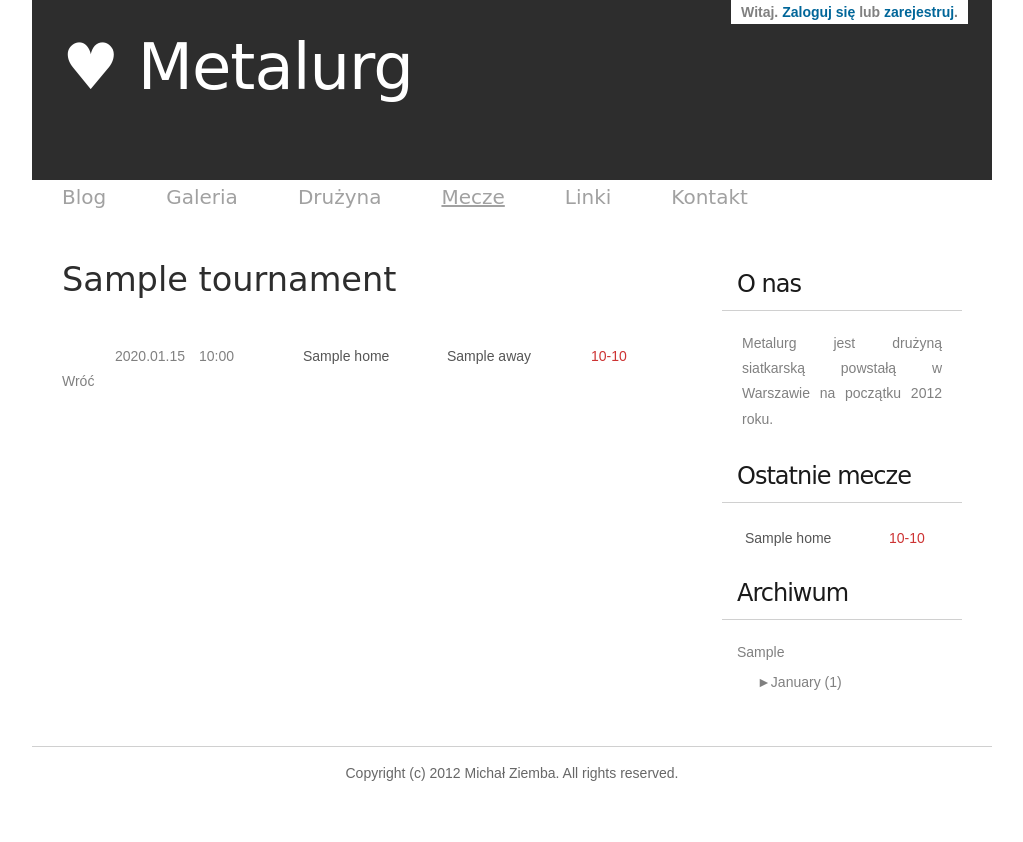
After one commit to mziemba/metalurgblog, a Django app: template blog/templates/fixtures/single.html in a window 1280 px wide. The commit adds this page. Shown: the whole page, without its empty margins (128-1151 px from the left). Run offline with Django 3.2, Linux system fonts and the light colour scheme; the template is opened without the code that fills it: most values are stand-ins (such as "Sample title", 1, 10 or a date in 2020); some web fonts are replaced.

Commit message:
Add showing fixtures

```diff
--- a/blog/admin.py
+++ b/blog/admin.py
@@ -8,9 +8,9 @@ __author__ = "M. Ziemba"
 __date__   = "2012-05-16, 23:04"
 
 from django.contrib import admin
-from models import User, Post, Game, Link
+from models import Post, Tournament, Fixture, Link
 
-admin.site.register(User)
 admin.site.register(Post)
-admin.site.register(Game)
+admin.site.register(Tournament)
+admin.site.register(Fixture)
 admin.site.register(Link)
--- a/blog/static/style.css
+++ b/blog/static/style.css
@@ -212,6 +212,10 @@ img.aligncenter {
   padding: 40px 30px 0px 30px;
 }
 
+h2.page-title {
+    padding-bottom: 40px;
+}
+
 /***************************************/
 /*               CONTENT               */
 /***************************************/
@@ -345,6 +349,58 @@ img.aligncenter {
     padding-bottom: 10px;
 }
 
+.go-back {
+    position: absolute;
+    bottom: 0px;
+}
+
+/***************************************/
+/*                LISTS                */
+/***************************************/
+
+ul.tournaments {
+    list-style-type: none;
+    padding: 0 0 5px 25px;
+}
+
+/***************************************/
+/*               TABLES                */
+/***************************************/
+
+table.results {
+    margin-left: 50px;
+}
+
+table.scores-sidebar {
+    margin-left: 20px;
+    margin-bottom: 15px;
+}
+
+tr.result {
+    height: 30px;
+}
+
+td.fixture-day {
+    width: 80px;
+}
+
+td.fixture-time {
+    width: 100px;
+}
+
+td.team-name {
+	color: #555555;
+    width: 140px;
+}
+
+td.score-won {
+    color: #8BA446;
+}
+
+td.score-lost {
+    color: #CD3333;
+}
+
 /***************************************/
 /*               SIDEBAR               */
 /***************************************/
--- a/blog/templates/blog.html
+++ b/blog/templates/blog.html
@@ -9,7 +9,7 @@
         <div class="post">
             <h2 class="title"><a href="/blog/{{post.id}}">{{ post.title }} </a></h2>
             <p class="meta">
-                Dodano przez: <a href="#">{{ post.owner.login }}</a> &nbsp;&bull;&nbsp; {{ post.created|date:"F j, Y" }} &nbsp;&bull;&nbsp;
+                Dodano przez: <a href="#">{{ post.owner.username }}</a> &nbsp;&bull;&nbsp; {{ post.created|date:"F j, Y" }} &nbsp;&bull;&nbsp;
                 {% get_comment_count for post as comment_count %}
                 <a href="/blog/{{post.id}}#post-comments" class="comments">Komentarze ({{ comment_count }})</a>
             </p>
--- /dev/null
+++ b/blog/templates/fixtures/single.html
@@ -0,0 +1,26 @@
+{% extends "index.html" %}
+
+{% block nav_fixtures %}current_page_item{% endblock %}
+
+{% block content %}
+
+    <h2 class="page-title">{{ tournament.name }}</h2>
+    <table class="results">
+	{% for fixture in tournament.fixture_set.all %}
+	    <tr class="result">
+	        <td class="fixture-day">{{ fixture.date|date:"Y.m.d" }}</td>
+	        <td class="fixture-time">{{ fixture.date|date:"H:i" }}</td>
+            <td class="team-name">{{ fixture.home }}</td>
+            <td class="team-name">{{ fixture.away }}</td>
+            <td {% if fixture.win %} class="score-won" {% else %} class="score-lost" {% endif %}>
+                {{ fixture.home_score }}-{{ fixture.away_score }}
+            </td>
+        </tr>
+	{% endfor %}
+	</table>
+
+	<div id="go-back">
+	    <a href="{% url tournaments_view %}">Wróć</a>
+	</div>
+
+{% endblock %}
--- a/blog/templates/index.html
+++ b/blog/templates/index.html
@@ -34,7 +34,7 @@
       <li class="{% block nav_home %}{% endblock %}"><a href="/blog">Blog</a></li>
       <li class="{% block nav_photos %}{% endblock %}"><a href="/photos">Galeria</a></li>
       <li class="{% block nav_team %}{% endblock %}"><a href="/team">Drużyna</a></li>
-      <li class="{% block nav_games %}{% endblock %}"><a href="/games">Mecze</a></li>
+      <li class="{% block nav_fixtures %}{% endblock %}"><a href="{% url tournaments_view %}">Mecze</a></li>
       <li class="{% block nav_links %}{% endblock %}"><a href="/links">Linki</a></li>
       <li class="{% block nav_contact %}{% endblock %}"><a href="/contact">Kontakt</a></li>
     </ul>
@@ -56,16 +56,27 @@
             </li>
             <li>
               <h2>Ostatnie mecze</h2>
-              <ul>
-              {% for game in recent_games %}
-                  <li>{{ game.home }} {{ game.home_score }}:{{ game.away_score }} {{ game.away }}</li>
+              <table class="scores-sidebar">
+              {% for fixture in recent_fixtures %}
+                  <tr>
+                      <td class="team-name">
+                          {% if fixture.home == 'Metalurg' %}
+                              {{ fixture.away }}
+                          {% else %}
+                              {{fixture.home}}
+                          {% endif %}
+                      </td>
+                      <td {% if fixture.win %} class="score-won" {% else %} class="score-lost" {% endif %}>
+                          {{ fixture.home_score }}-{{ fixture.away_score }}
+                      </td>
+                  </tr>
               {% endfor %}
-              </ul>
+              </table>
             </li>
             {% block archives %}
             <li>
               <h2>Archiwum</h2>
-                {% for event_year in list_events %}
+                {% for event_year in archive_posts %}
                 <ul><a href="/blog/archives/{{ event_year.keys.0 }}">{{ event_year.keys.0 }}</a>
                     {% for month, events in event_year.values.0.items %}
                     <!--show only months with events! -->
--- a/blog/templates/post.html
+++ b/blog/templates/post.html
@@ -8,7 +8,7 @@
     <div class="post">
         <h2 class="title"><a href="/blog/{{post.id}}">{{ post.title }} </a></h2>
         <p class="meta">
-            Dodano przez: <a href="#">{{ post.owner.login }}</a> &nbsp;&bull;&nbsp; {{ post.created|date:"F j, Y" }} &nbsp;&bull;&nbsp;
+            Dodano przez: <a href="#">{{ post.owner.username }}</a> &nbsp;&bull;&nbsp; {{ post.created|date:"F j, Y" }} &nbsp;&bull;&nbsp;
             {% get_comment_count for post as comment_count %}
             <a href="#post-comments" class="comments">Komentarze ({{ comment_count }})</a>
         </p>
--- a/blog/urls.py
+++ b/blog/urls.py
@@ -22,7 +22,8 @@ urlpatterns = patterns('blog.views',
     url(r'^blog/archives/(?P<year>\d{4})/(?P<month>\d+)$', views.archive_month),
     url(r'^blog/(?P<post_id>\d+)$', views.posts_single, name='post_view'),
     url(r'^photos/$', views.photos_index),
-    url(r'^games/$', views.games_index),
+    url(r'^fixtures/$', views.tournaments_list, name="tournaments_view"),
+    url(r'^fixtures/(?P<tournament_id>\d+)$', views.tournament, name="tournament_view"),
     url(r'^team/$', views.team_index),
     url(r'^links/$', views.links_index),
     url(r'^contact/$', views.contact_index),
```
Also changed, not shown: blog/models.py (+20 -15 lines), blog/templates/fixtures/list.html (added, +14 -0 lines), blog/templates/games.html (deleted, +0 -10 lines), blog/utils.py (+6 -4 lines), blog/views.py (+36 -7 lines).
